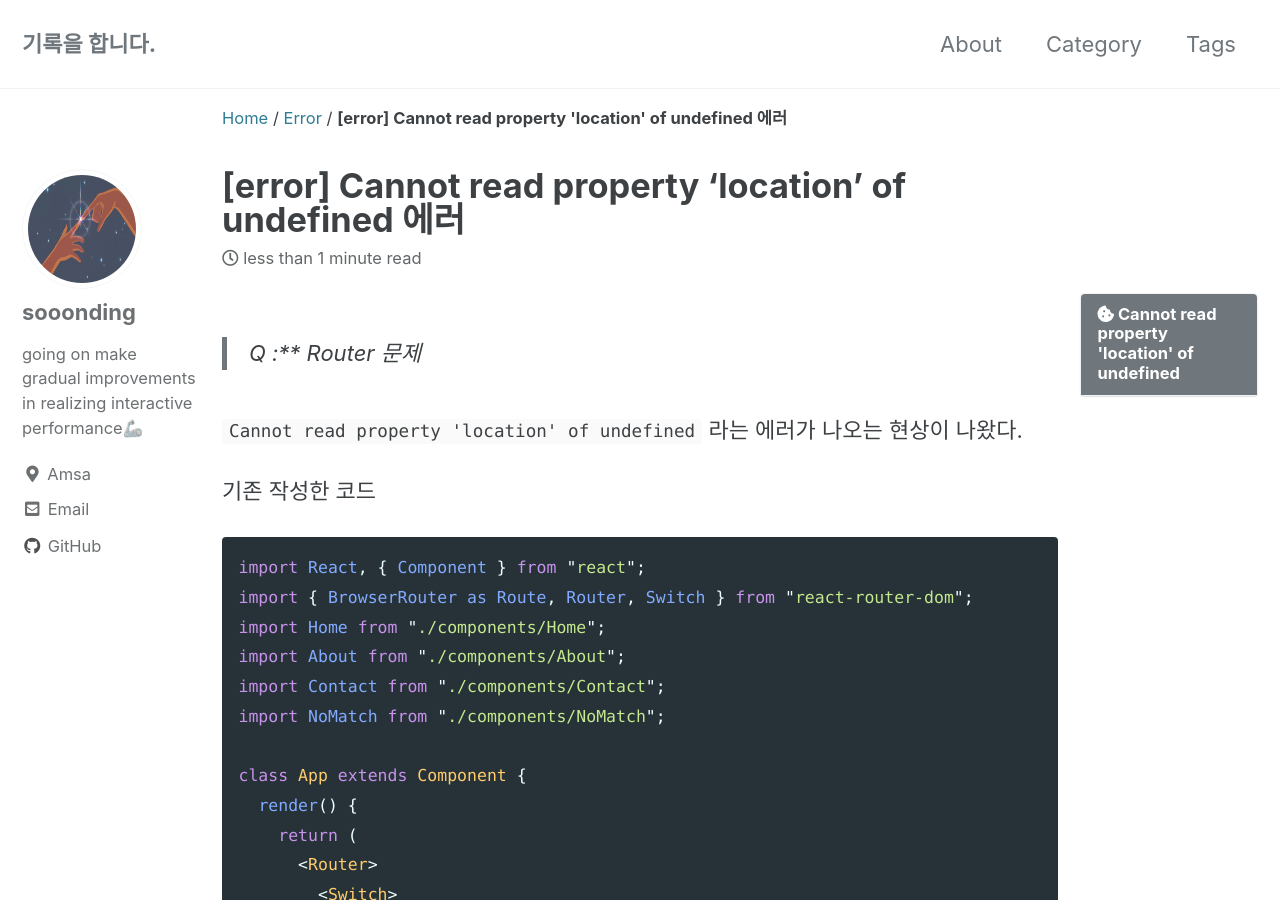
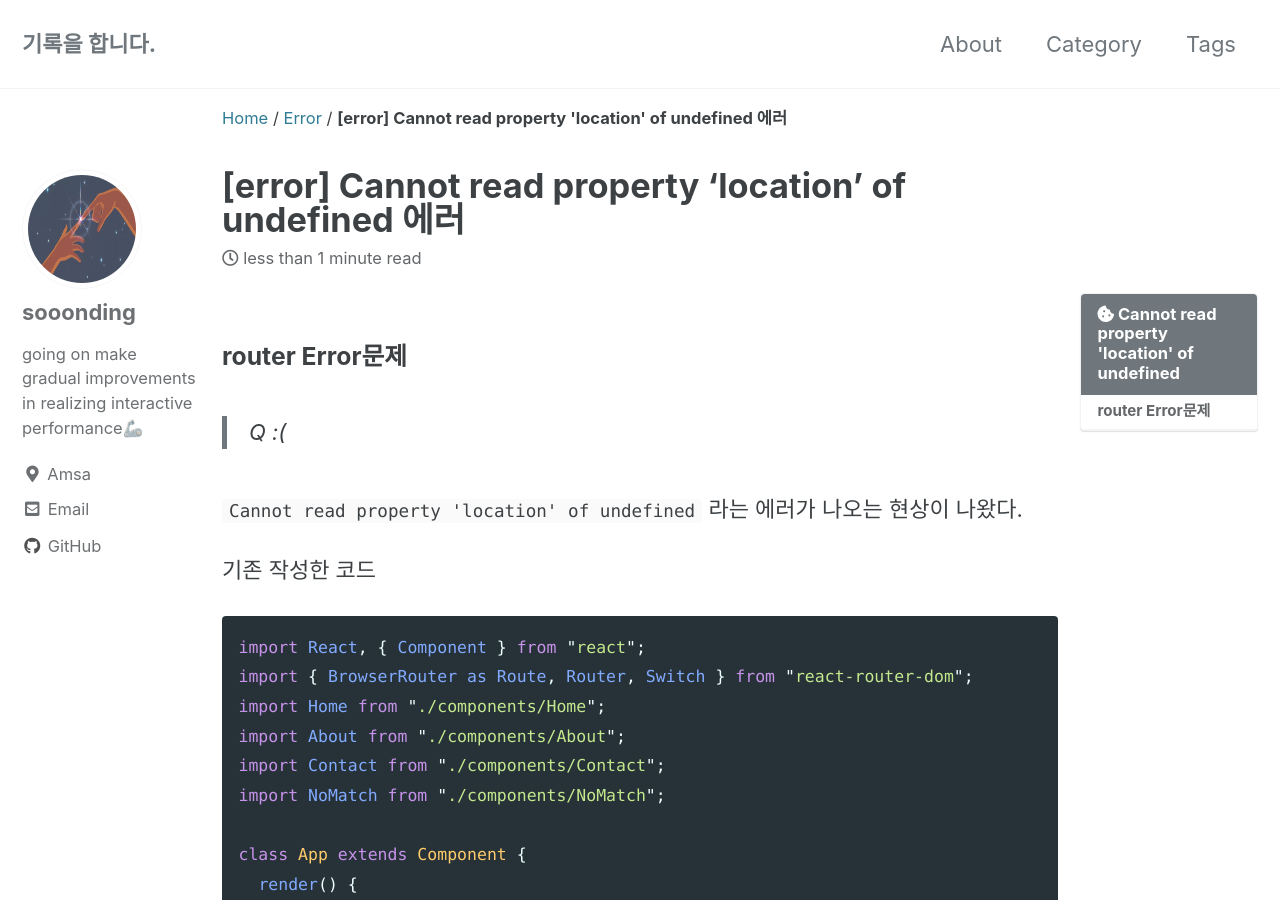
Before and after one commit to sooonding/sooonding.github.io, a Jekyll site: the page built from _posts/2021-11-01-error01.md, in a window 1280 px wide and 900 px high. Built offline with Jekyll 4.4.1, drawn with Linux system fonts in a browser that asks for light colours; cached includes are drawn as plain includes.

Commit message:
error_code01

```diff
--- a/_posts/2021-11-01-error01.md
+++ b/_posts/2021-11-01-error01.md
@@ -22,7 +22,9 @@ date: 2021-11-03
 last_modified_at: 2021-11-03
 ---
 
-> Q :** Router 문제
+### router Error문제
+
+> Q :(
 
 `Cannot read property 'location' of undefined`  라는 에러가 나오는 현상이 나왔다.
 
```
Also changed, not shown: other parts of _posts/2021-11-01-error01.md (+1 -1 lines).
